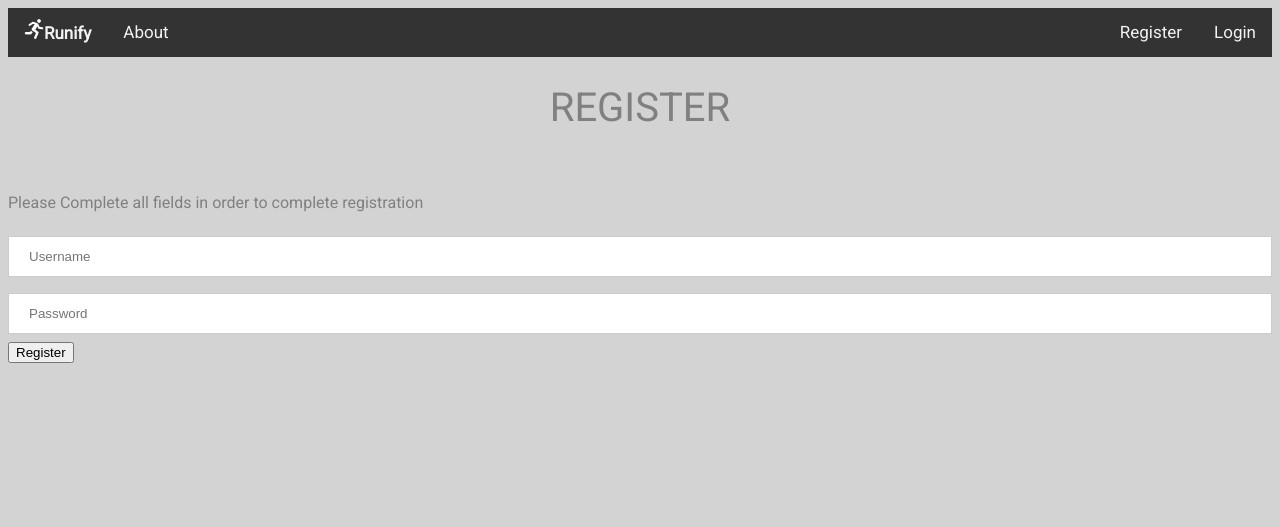
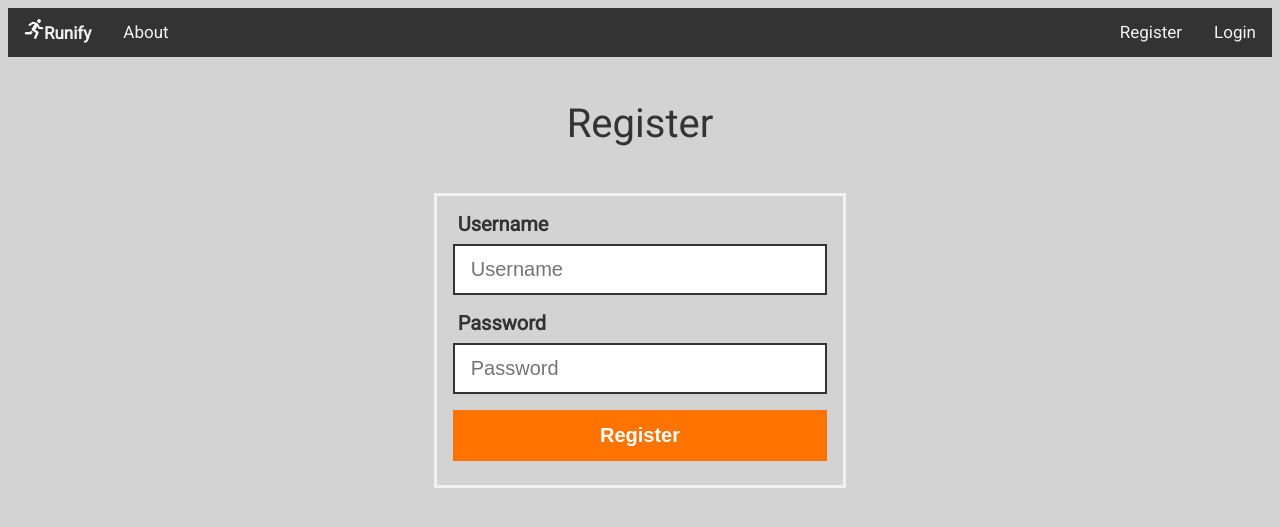
Before and after one commit to 2176708c/ISproject, a Flask app: page /register in a window 1280 px wide. Shown: the top 527 px of the page. Run offline with Flask 2, Linux system fonts and the light colour scheme; some libraries are stand-ins or nearby versions.

Commit message:
add basic CSS styling

```diff
--- a/Flask/static/css/main.css
+++ b/Flask/static/css/main.css
@@ -11,7 +11,7 @@ body {
 h1 {
     font-family: 'Roboto', sans-serif;
     font-weight: normal;
-    color: grey ;
+    color: #333 ;
     font-size: 2.5em;
 }
 
@@ -35,6 +35,12 @@ h2 {
 .img-responsive {
     background-size: 100%
 }
+
+
+
+
+
+/* =================== NAVIGATION BAR =================== */
 
 .topnav {
     overflow: hidden;
@@ -61,10 +67,16 @@ h2 {
     color: white;
 }
 
-.login-form {
+
+
+
+/* =================== LOGIN =================== */
+
+.custom-form {
     border: 3px solid #f1f1f1;
     position: relative;
     display: inline-block;
+    text-align: left;
     max-width: 33%;
     min-width: 150px;
 }
@@ -73,8 +85,9 @@ h2 {
     padding: 16px;
 }
 
-.login-button {
+.submit-button {
     background-color: #4CAF50;
+    font-size: 20px;
     color: white;
     padding: 14px 20px;
     margin: 8px 0;
@@ -83,7 +96,7 @@ h2 {
     width: 100%;
 }
 
-.login-button:hover {
+.submit-button:hover {
     opacity: 0.8;
 }
 
@@ -104,16 +117,21 @@ span.psw {
        display: block;
        float: none;
     }
-    .cancelbtn {
+
+    .cancel-button {
        width: 100%;
     }
 }
 
 input[type=text], input[type=password] {
     width: 100%;
-    padding: 12px 20px;
+    padding: 12px 16px;
     margin: 8px 0;
     display: inline-block;
-    border: 1px solid #ccc;
+    border: 2px solid #333;
+    font-size: 20px;
     box-sizing: border-box;
 }
+
+
+/* =================== SUBMIT =================== */
--- a/Flask/templates/about.html
+++ b/Flask/templates/about.html
@@ -1,10 +1,14 @@
 {% extends "base.html" %}
 {% block title %} - About{% endblock %}
 {% block body %}
-<h1>ABOUT</h1>
+<div class="container">
+<h1>About Page</h1>
 
+<div class="center" style="max-width: 65%; min-width: 150px; font-size: 18px; color: #333; border: 3px solid #333; padding: 15px 20px">
 <p align="justify">
 Welcome to our About page! This small project was set up as part of out Interasctive Systems (H) course by the //TODO team. This project is a web application to be used by runners. The users are given the option to choose an existing route to follow for their run or upload a new route. In order to upload a new one they will need to create a gpx file while they run and then this will be uploaded to the database where all routes are found.</p>
 <p align="justify">
 Enjoy! </p>
+</div>
+</div>
 {% endblock body %}
--- a/Flask/templates/register.html
+++ b/Flask/templates/register.html
@@ -1,15 +1,19 @@
 {% extends "base.html" %}
 {% block title %}- Profile{% endblock %}
 {% block body %}
-    <h1>REGISTER</h1>
-    <br>
-    <p align="left">
-        Please Complete all fields in order to complete registration
-    </p>
-    <form action="" method="post" align="left">
-        <input type="text" placeholder="Username" name="username"><br>
-        <input type="password" placeholder="Password" name="password"><br>
-        <input type="submit" value="Register" href="{{ url_for('home') }}">
-    </form>
+    <div class="container">
+        <h1>Register</h1>
+        <br>
+        <form class="custom-form" action="" method="post">
+            <div class="container">
+                <label style="margin:5px;font-size: 20px; color: #333"><b>Username</b></label>
+                <input style="margin:8px 0 16px" type="text" placeholder="Username" name="username">
+
+                <label style="margin:5px;font-size: 20px; color: #333"><b>Password</b></label>
+                <input type="password" placeholder="Password" name="password"><br>
+                <button class="submit-button" style="background-color: rgb(255, 115, 0)" type="submit"><b>Register</b></button href="{{ url_for('home') }}">
+            </div>
+        </form>
+    </div>
 
 {% endblock body %}
--- a/Flask/templates/upload.html
+++ b/Flask/templates/upload.html
@@ -141,6 +141,7 @@
     </style>
 {% endblock head2 %}
 {% block body %}
+    <!-- <div class="container"> -->
         <h1>UPLOAD</h1>
         <h2 id="file-title"></h2>
         <span id="activity-overview"></span>
@@ -165,4 +166,5 @@
         </script>
         <script src="https://maps.googleapis.com/maps/api/js?key=AIzaSyAnKbdNHt9mOIkSxF2s71R8Cm5ZwFttV1Q&callback=initMap&libraries=geometry"
             async defer></script>
+    <!-- </div> -->
 {% endblock body %}
```
Also changed, not shown: Flask/templates/login.html (+6 -18 lines). Lines whose indentation alone changed are shown as unchanged.
